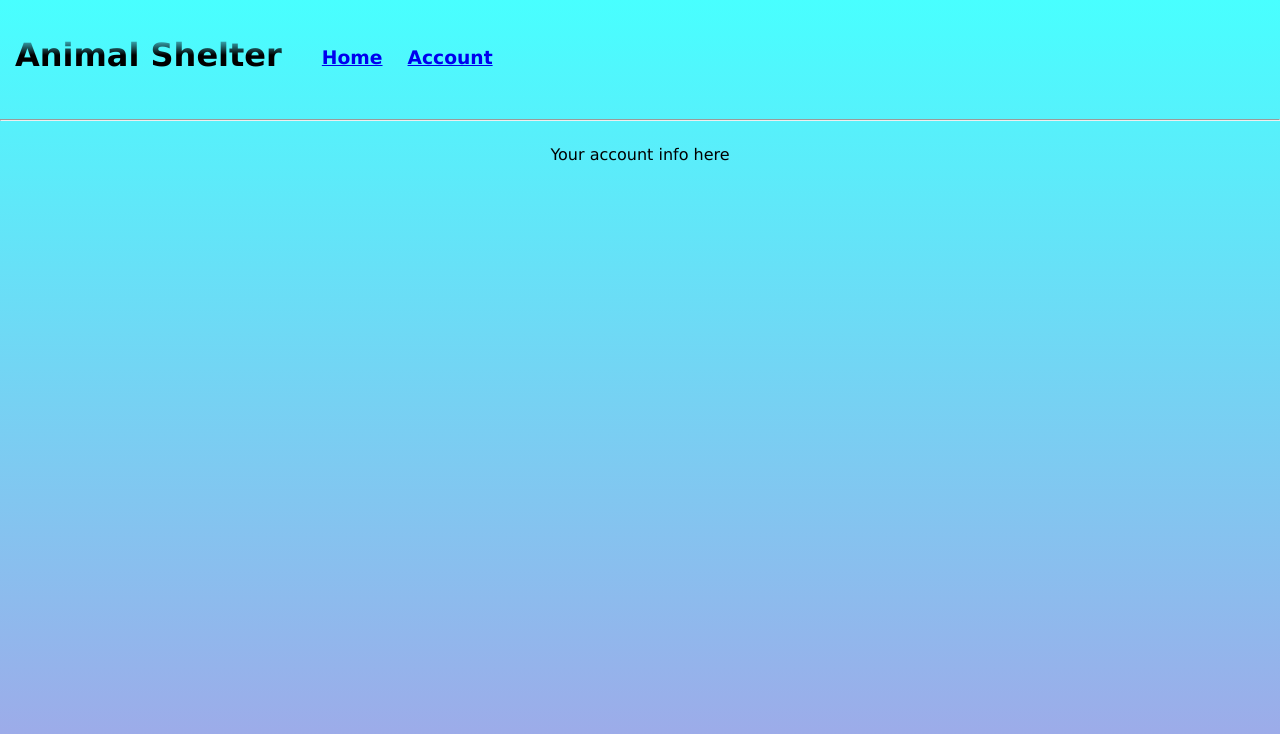
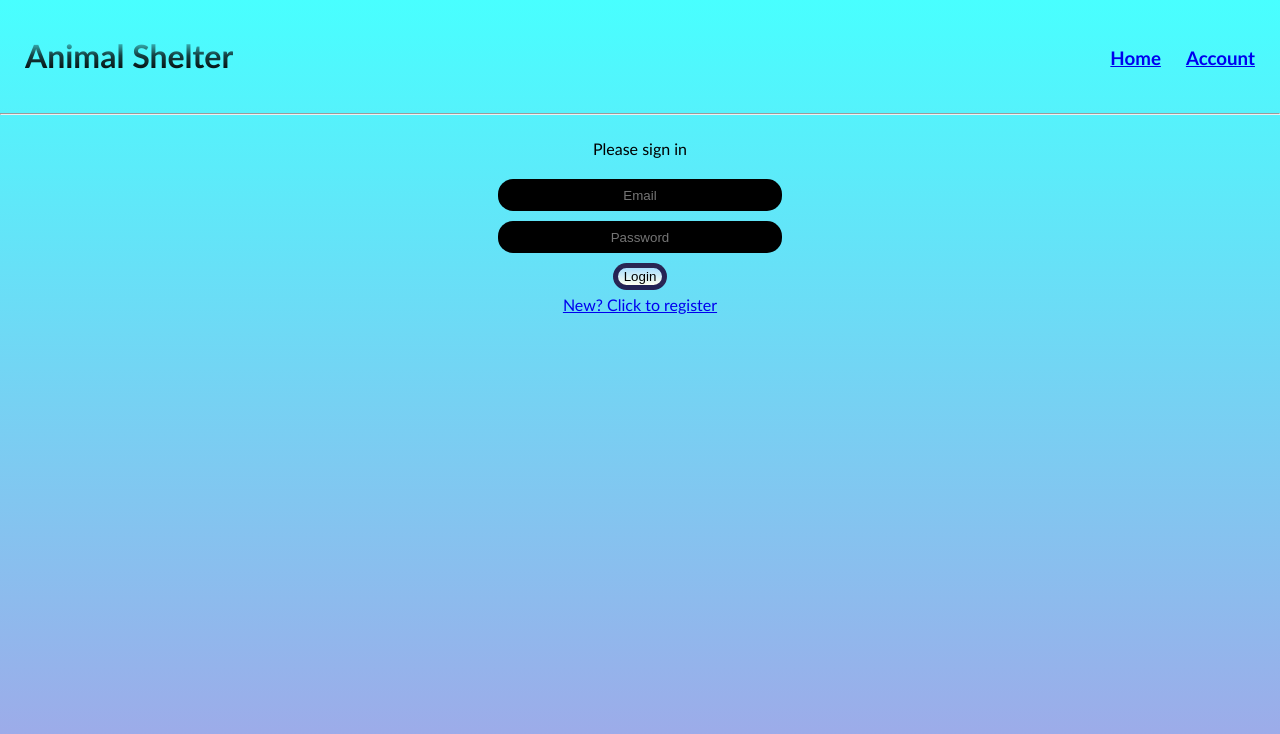
Before and after one commit to fractalscape13/FullStackAnimalShelter, a React (Create React App) app in the folder frontend/: page /account in a window 1280 px wide. Shown: the top 734 px of the page. Built offline with nearby package versions, Linux system fonts and the light colour scheme.

Commit message:
add return to main page link on add form, add click handler method, update styles
Co-authored-by: Alex Skreen <skreenalex@gmail.com>

```diff
--- a/frontend/src/App.css
+++ b/frontend/src/App.css
@@ -6,13 +6,18 @@ body {
   background-image: linear-gradient(rgba(0, 255, 255, 0.719), rgb(164, 164, 231));
   display: flex;
   justify-content: center;
-  font-family: Verdana, Geneva, Tahoma, sans-serif;
+  font-family: 'Gill Sans', 'Gill Sans MT', Calibri, 'Trebuchet MS', sans-serif;
 }
 
 .main {
   display: flex;
   flex-direction: column;
   align-items: center;
+}
+
+.clickable:hover {
+  cursor: pointer;
+  opacity: .7;
 }
 
 button {
@@ -28,42 +33,50 @@ button:hover {
 }
 
 .header {
-  display: flex;
+  /* display: flex; */
   min-width: 100vw;
+  min-height: 105px;
+  margin-bottom: 5px;
 }
 
 .headerTitle {
   margin: 15px;
+  float: left;
 }
 
 .headerLinks {
-  justify-content: right;
+  float: right;
   display: flex;
   flex-direction: row;
   margin-top: 28px;
 }
 
 h1 {
-  background: -webkit-linear-gradient( rgba(76, 0, 130, 0.075), black, black);
+  background: -webkit-linear-gradient( rgba(76, 0, 130, 0), rgba(0, 0, 0, 0.747), black);
   -webkit-background-clip: text;
   -webkit-text-fill-color: transparent;
+  margin-left: 10px;
+}
+
+h2 {
+  margin-left: 20px;
 }
 
 h3 {
-  margin-left: 25px;
+  margin-right: 25px;
 }
 
 .card {
   border: 2px solid black;
   border-radius: 15px;
-  margin: 3px;
+  margin: 8px;
   padding: 3px;
   /* display: flex; */
   list-style-type: none;
   max-width: 300px;
   display: inline-block;
-  box-shadow:  20px 20px 60px #151b8870,
-             -20px -20px 60px #3744ff4b;
+  box-shadow:  20px 20px 30px #151b8870,
+             -20px -20px 30px #3744ff4b;
 }
 
 input {
--- a/frontend/src/components/Account.js
+++ b/frontend/src/components/Account.js
@@ -6,7 +6,13 @@ function Account() {
 
   return (
     <div className="main">
-      <p>Your account info here</p>
+      <p>Please sign in</p>
+      <input
+        placeholder="Email" />
+      <input
+        placeholder="Password" />
+      <button>Login</button>
+      <a href="/account">New? Click to register</a>
     </div>
   );
 }
--- a/frontend/src/components/AnimalList.js
+++ b/frontend/src/components/AnimalList.js
@@ -57,7 +57,7 @@ function AnimalList(props) {
   } else {
     return (
       <React.Fragment>
-        <h1>Current Inventory</h1>
+        <h2>Current Inventory</h2>
         <button onClick={handleAddClick}>Add an animal</button>
         <ul>
           {props.list.map((animal, index) =>
--- a/frontend/src/components/NewAnimalForm.js
+++ b/frontend/src/components/NewAnimalForm.js
@@ -25,6 +25,10 @@ function NewAnimalForm() {
     });
   }
 
+  function handleClick() {
+    dispatch(hideForm());
+  }
+
   return (
     <React.Fragment>
       <form onSubmit={handleAdd}>
@@ -42,6 +46,7 @@ function NewAnimalForm() {
           placeholder="Breed" /><br />
         <button type="submit">Add animal!</button>
       </form>
+      <p onClick={handleClick} className="clickable">Return to main page</p>
     </React.Fragment>
   )
 }
```
